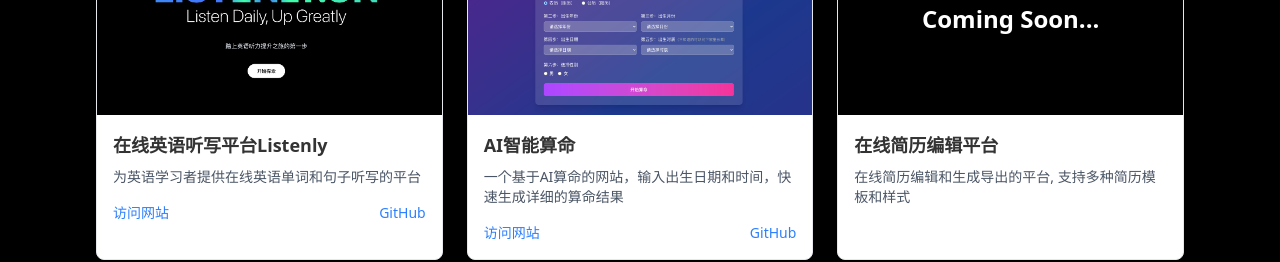
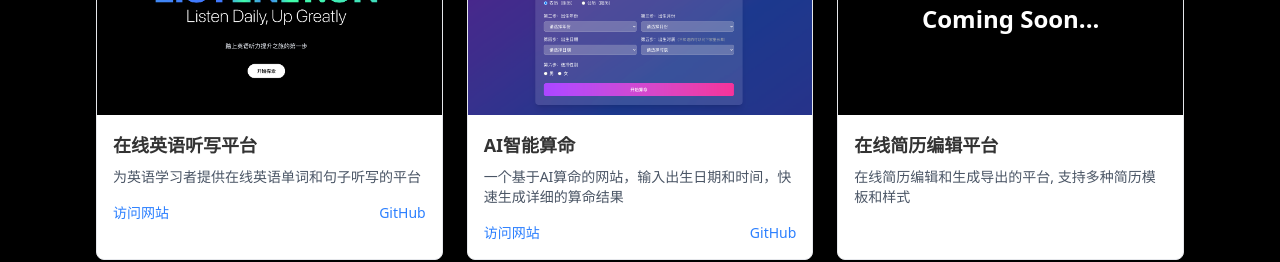
Before and after one commit to pengxiaohua/personal-website, a Next.js app: page / in a window 1280 px wide. Shown: the part 1060-1322 px from the top of the page. Built offline with nearby package versions, Linux system fonts and the light colour scheme; a web font is replaced by a local one.

Commit message:
feat: 修改文案

```diff
--- a/app/page.tsx
+++ b/app/page.tsx
@@ -27,7 +27,7 @@
   // 个人项目数据
   const projects = [
     {
-      title: '在线英语听写平台Listenly',
+      title: '在线英语听写平台',
       description: '为英语学习者提供在线英语单词和句子听写的平台',
       image: '/listenly.png',
       url: 'https://listenly.cn',
```
